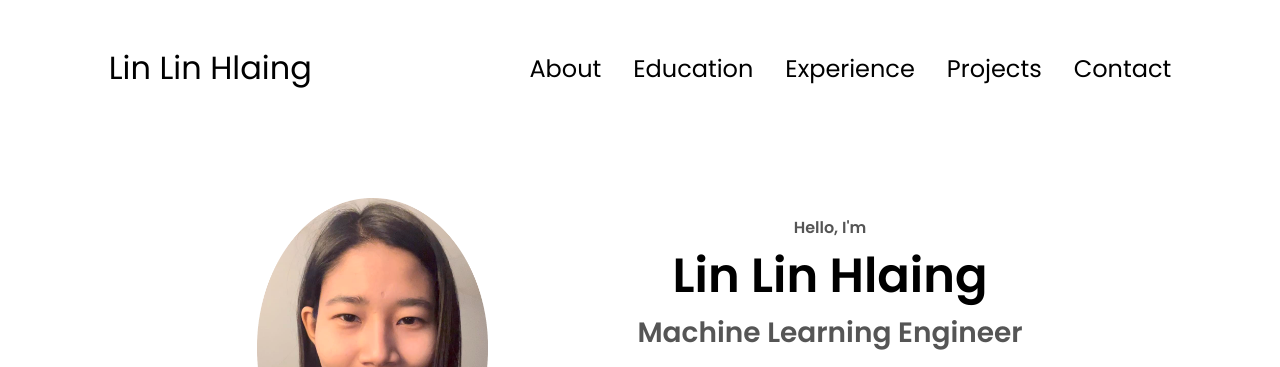
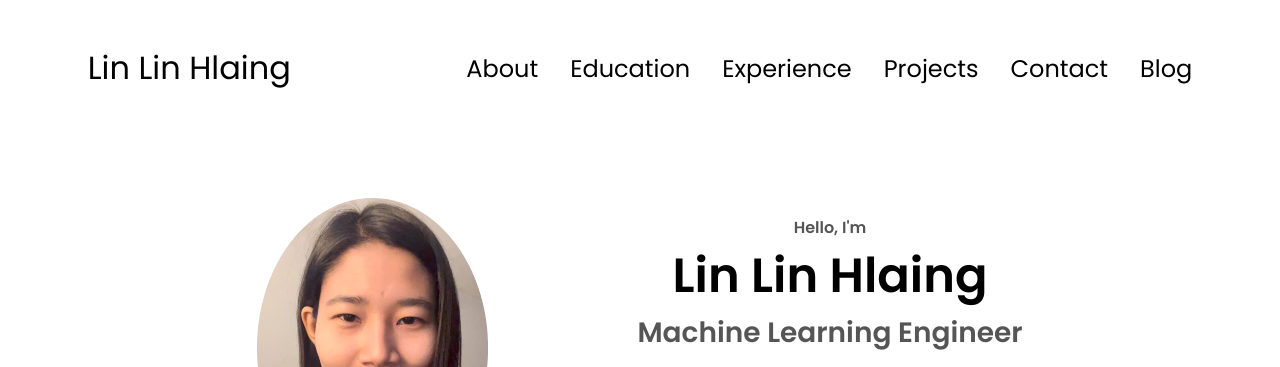
Before and after one commit to linlinhlaing/myPortfolio, a plain HTML site: page index.html in a window 1280 px wide. Shown: the top 367 px of the page. Drawn offline with Linux system fonts and the light colour scheme.

Commit message:
updated index file

```diff
--- a/index.html
+++ b/index.html
@@ -21,6 +21,7 @@
           <li><a href="#experience">Experience</a></li>
           <li><a href="#projects">Projects</a></li>
           <li><a href="#contact">Contact</a></li>
+          <li><a href="https://medium.com/@linhlaing/japanese-car-number-plate-recognition-using-knn-525b7987409f">Blog</a></li>
         </ul>
       </div>
     </nav>
@@ -38,6 +39,7 @@
           <li><a href="#experience" onclick="toggleMenu()">Experience</a></li>
           <li><a href="#projects" onclick="toggleMenu()">Projects</a></li>
           <li><a href="#contact" onclick="toggleMenu()">Contact</a></li>
+          <li><a href="https://medium.com/@linhlaing/japanese-car-number-plate-recognition-using-knn-525b7987409f">Blog</a></li>
         </div>
       </div>
     </nav>
@@ -500,6 +502,7 @@
             <li><a href="#experience">Experience</a></li>
             <li><a href="#projects">Projects</a></li>
             <li><a href="#contact">Contact</a></li>
+            <li><a href="https://medium.com/@linhlaing/japanese-car-number-plate-recognition-using-knn-525b7987409f">Blog</a></li>
           </ul>
         </div>
       </nav>
```
